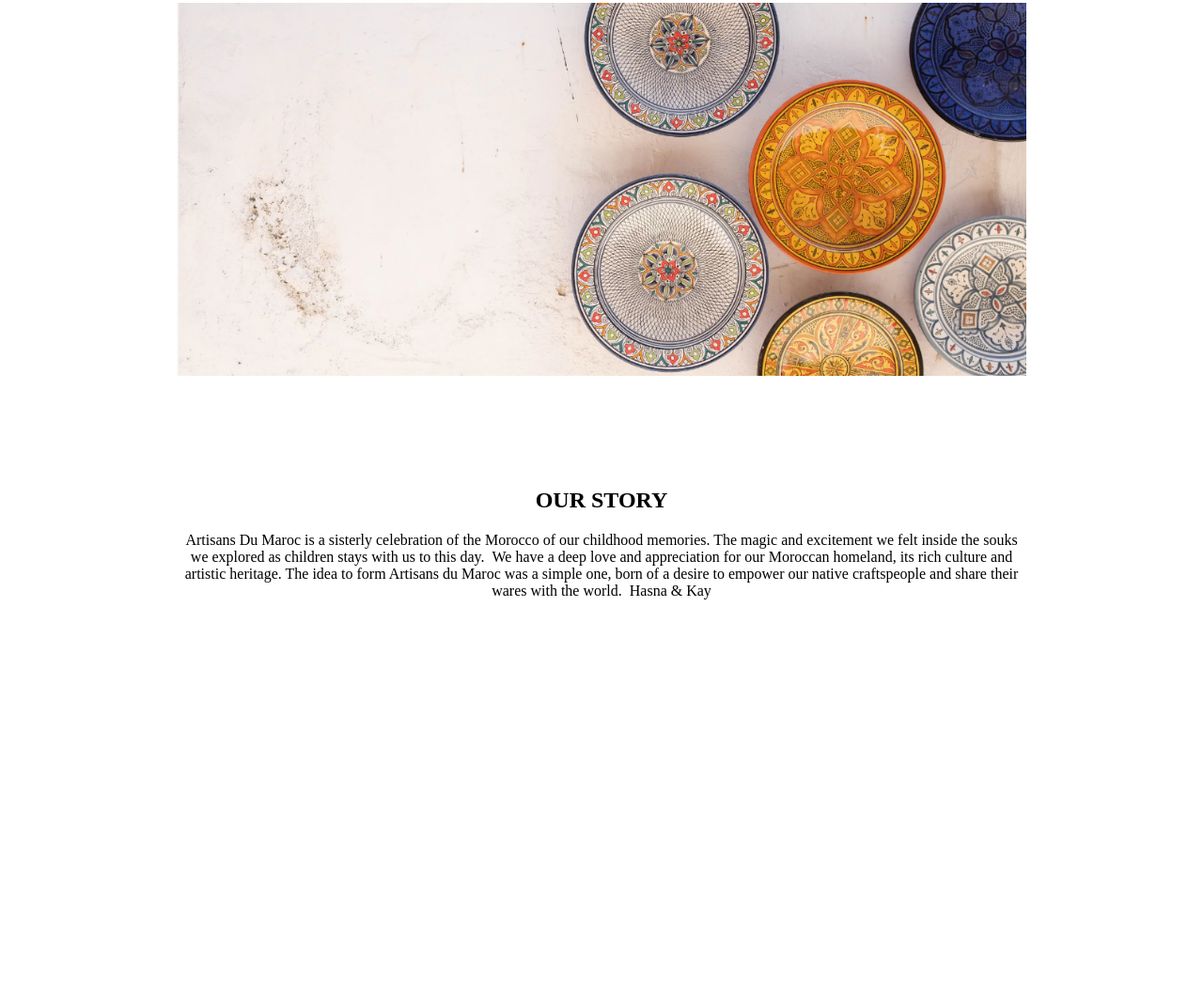
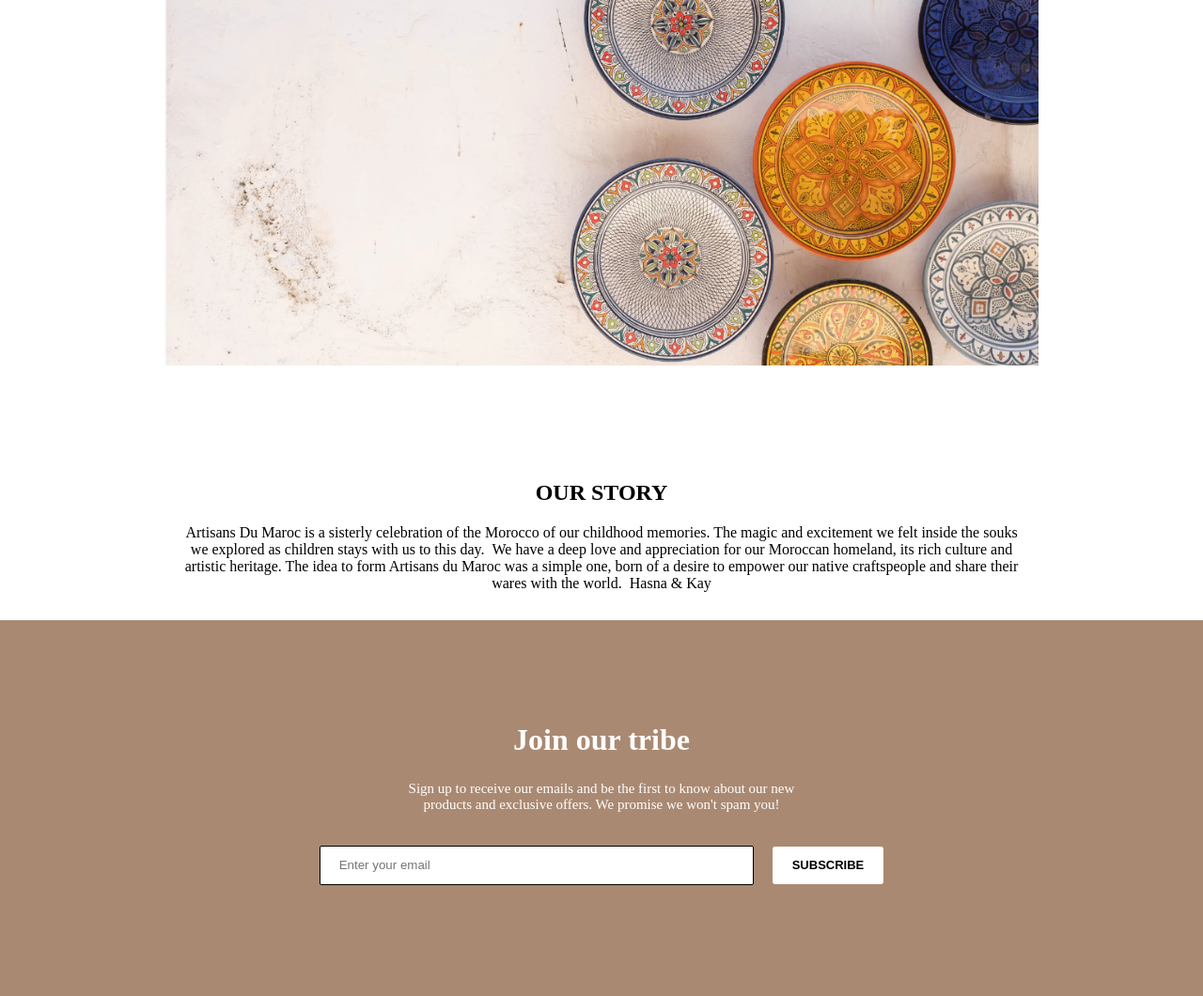
Before and after one commit to ginhxh/ArtisanCraft-Marketplace, a plain HTML site: page pages/about.html in a window 1280 px wide. Shown: the part 1060-2120 px from the top of the page at 94% size. Before the commit the page ends 1720 px from the top, so only its background shows below. Drawn offline with Linux system fonts and the light colour scheme.

Commit message:
about page aded footer

```diff
--- a/pages/about.html
+++ b/pages/about.html
@@ -60,13 +60,13 @@
 <p>“Little and lasting is better than much and passing.”
     (Moroccan Proverb)</p>
 </div>
-<div>
+<div style="height: 80%;">
     <img class="imgb" src="../assets/tajjin (1).png" alt="404">
 </div>
 <div>
     <h1 class="secondarytitle">OUR STORY</h1>
 </div>
-<div class="paragraph " >
+<div class="paragraph " style="margin-bottom: 30px;" >
     <p>
         Artisans Du Maroc is a sisterly celebration of the Morocco of our childhood memories.
         The magic and excitement we felt inside the souks we explored as children stays with us
@@ -80,5 +80,20 @@
 
 </div>
     </section>
+    <footer>
+        <div class="footer_top">
+            <h1>Join our tribe</h1>
+            <p>Sign up to receive our emails and be the first to know about our new <br> products and exclusive offers. We promise we won't spam you!</p>
+            <div class="formbtn">
+                <input type="text" placeholder="Enter your email" class="form__input"  />
+                <button class="btn">SUBSCRIBE</button>
+            </div>
+        </div>
+        <!-- <hr class="solid"> -->
+        <div class="footer_bottom">
+
+        </div>
+    </footer>
+
 </body>
 </html>
--- a/styles.css
+++ b/styles.css
@@ -48,7 +48,9 @@ nav ul li a {
 }
 .main_page{
    height: 80vh;
+
 }
+
 
 .home_content{
     height: 30vh;
```
Also changed, not shown: index.html (+1 -1 lines).
